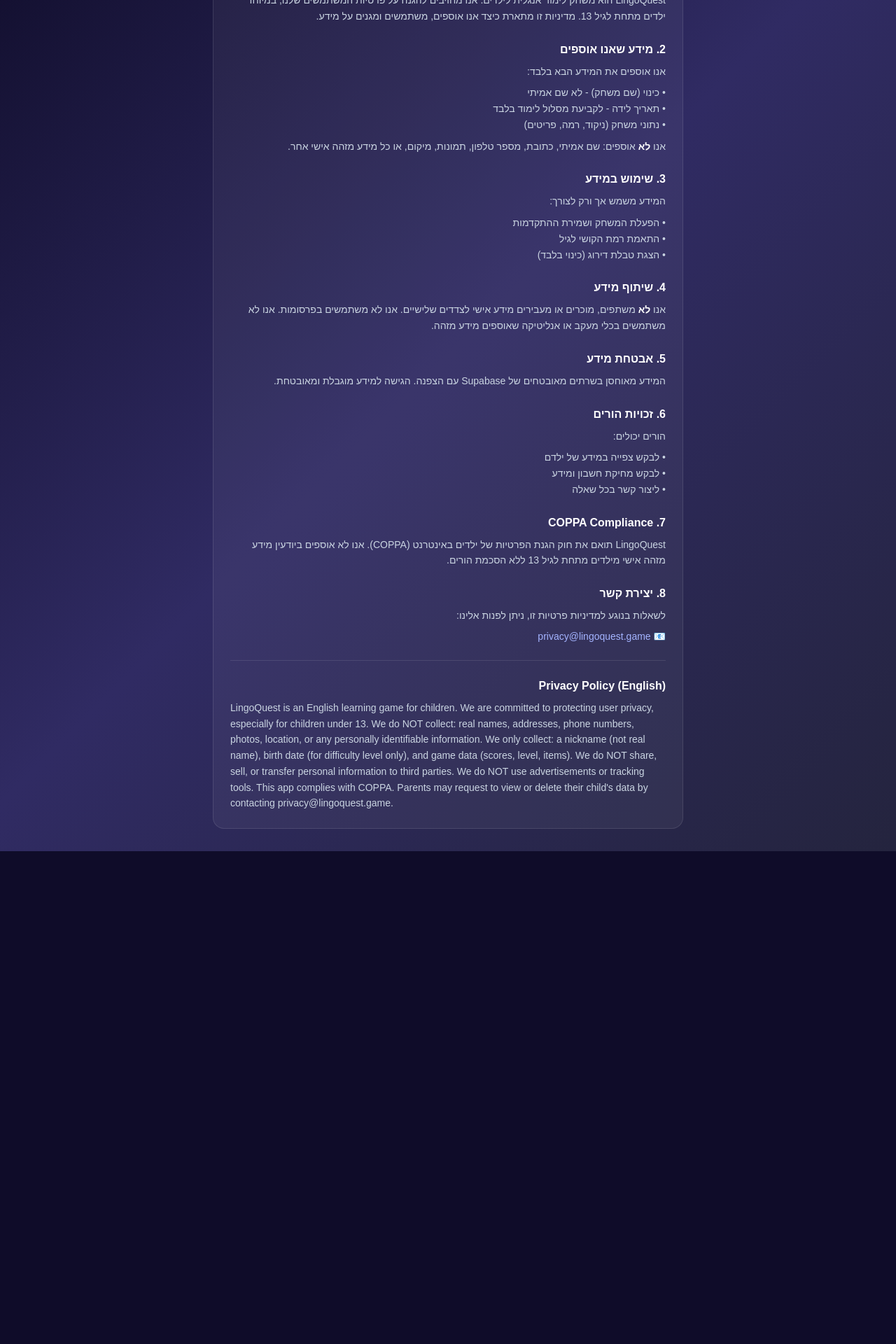
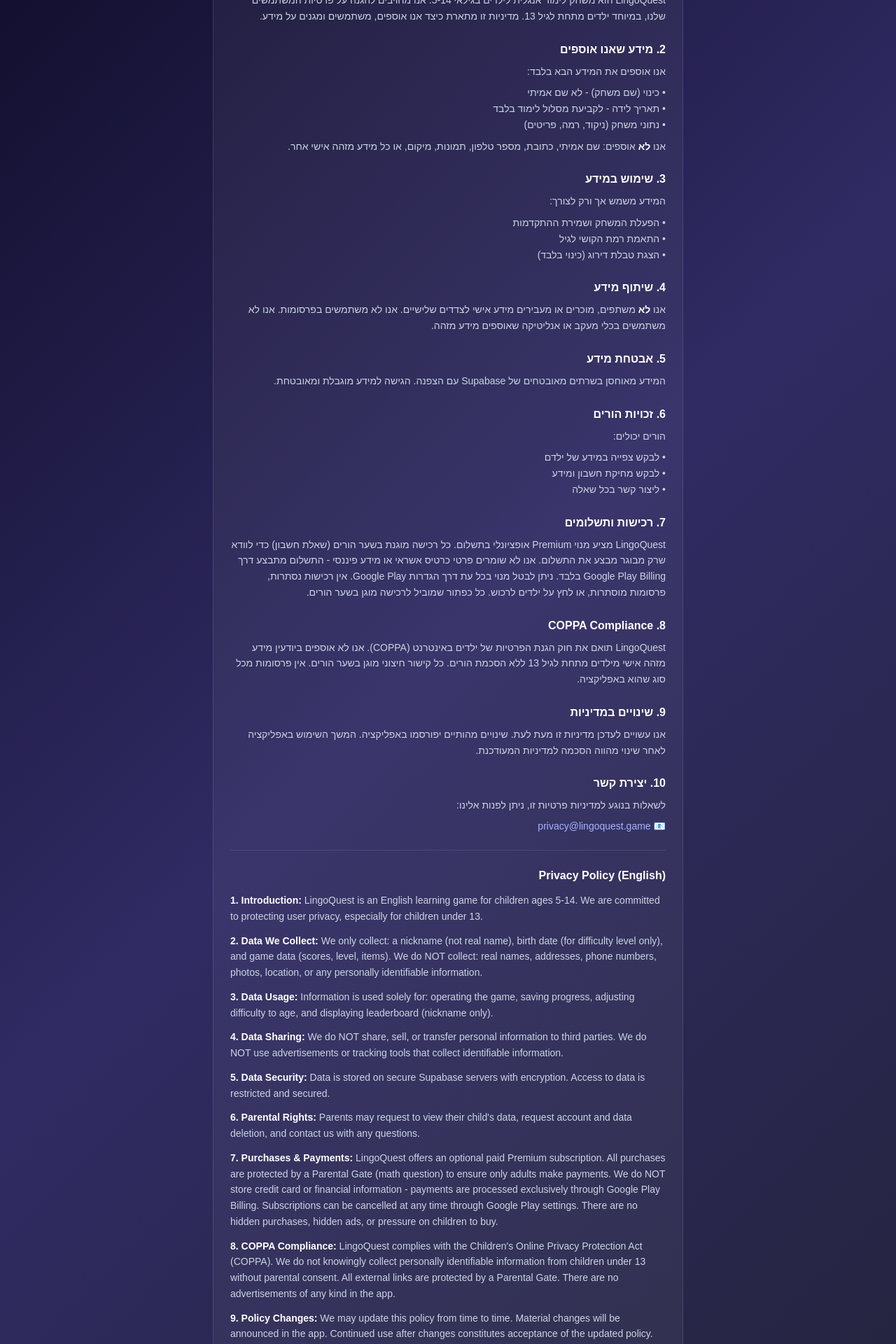
Before and after one commit to roeigalam-jpg/lingoquest, a Next.js app: page /privacy in a window 1280 px wide. Shown: the part 200-2120 px from the top of the page at 70% size. Before the commit the page ends 1416 px from the top, so only its background shows below. Built offline with nearby package versions, Linux system fonts and the light colour scheme.

Commit message:
complete privacy policy

```diff
--- a/app/privacy/PrivacyPolicy.tsx
+++ b/app/privacy/PrivacyPolicy.tsx
@@ -10,19 +10,17 @@
         </div>
 
         <div className="rounded-2xl p-6 space-y-6" style={{ background: 'rgba(255,255,255,0.05)', border: '1px solid rgba(255,255,255,0.1)' }}>
-          <div>
-            <p className="text-xs text-slate-400 mb-4">עדכון אחרון: אפריל 2026</p>
-          </div>
+          <p className="text-xs text-slate-400">עדכון אחרון: אפריל 2026</p>
 
           <div>
             <h2 className="text-base font-black text-white mb-2">1. מבוא</h2>
-            <p className="text-sm text-slate-300 leading-relaxed">LingoQuest הוא משחק לימוד אנגלית לילדים. אנו מחויבים להגנה על פרטיות המשתמשים שלנו, במיוחד ילדים מתחת לגיל 13. מדיניות זו מתארת כיצד אנו אוספים, משתמשים ומגנים על מידע.</p>
+            <p className="text-sm text-slate-300 leading-relaxed">LingoQuest הוא משחק לימוד אנגלית לילדים בגילאי 5-14. אנו מחויבים להגנה על פרטיות המשתמשים שלנו, במיוחד ילדים מתחת לגיל 13. מדיניות זו מתארת כיצד אנו אוספים, משתמשים ומגנים על מידע.</p>
           </div>
 
           <div>
             <h2 className="text-base font-black text-white mb-2">2. מידע שאנו אוספים</h2>
-            <p className="text-sm text-slate-300 leading-relaxed">אנו אוספים את המידע הבא בלבד:</p>
-            <p className="text-sm text-slate-300 leading-relaxed mt-2">• כינוי (שם משחק) - לא שם אמיתי</p>
+            <p className="text-sm text-slate-300 leading-relaxed mb-2">אנו אוספים את המידע הבא בלבד:</p>
+            <p className="text-sm text-slate-300 leading-relaxed">• כינוי (שם משחק) - לא שם אמיתי</p>
             <p className="text-sm text-slate-300 leading-relaxed">• תאריך לידה - לקביעת מסלול לימוד בלבד</p>
             <p className="text-sm text-slate-300 leading-relaxed">• נתוני משחק (ניקוד, רמה, פריטים)</p>
             <p className="text-sm text-slate-300 leading-relaxed mt-2">אנו <strong className="text-white">לא</strong> אוספים: שם אמיתי, כתובת, מספר טלפון, תמונות, מיקום, או כל מידע מזהה אישי אחר.</p>
@@ -30,8 +28,8 @@
 
           <div>
             <h2 className="text-base font-black text-white mb-2">3. שימוש במידע</h2>
-            <p className="text-sm text-slate-300 leading-relaxed">המידע משמש אך ורק לצורך:</p>
-            <p className="text-sm text-slate-300 leading-relaxed mt-2">• הפעלת המשחק ושמירת ההתקדמות</p>
+            <p className="text-sm text-slate-300 leading-relaxed mb-2">המידע משמש אך ורק לצורך:</p>
+            <p className="text-sm text-slate-300 leading-relaxed">• הפעלת המשחק ושמירת ההתקדמות</p>
             <p className="text-sm text-slate-300 leading-relaxed">• התאמת רמת הקושי לגיל</p>
             <p className="text-sm text-slate-300 leading-relaxed">• הצגת טבלת דירוג (כינוי בלבד)</p>
           </div>
@@ -48,19 +46,29 @@
 
           <div>
             <h2 className="text-base font-black text-white mb-2">6. זכויות הורים</h2>
-            <p className="text-sm text-slate-300 leading-relaxed">הורים יכולים:</p>
-            <p className="text-sm text-slate-300 leading-relaxed mt-2">• לבקש צפייה במידע של ילדם</p>
+            <p className="text-sm text-slate-300 leading-relaxed mb-2">הורים יכולים:</p>
+            <p className="text-sm text-slate-300 leading-relaxed">• לבקש צפייה במידע של ילדם</p>
             <p className="text-sm text-slate-300 leading-relaxed">• לבקש מחיקת חשבון ומידע</p>
             <p className="text-sm text-slate-300 leading-relaxed">• ליצור קשר בכל שאלה</p>
           </div>
 
           <div>
-            <h2 className="text-base font-black text-white mb-2">7. COPPA Compliance</h2>
-            <p className="text-sm text-slate-300 leading-relaxed">LingoQuest תואם את חוק הגנת הפרטיות של ילדים באינטרנט (COPPA). אנו לא אוספים ביודעין מידע מזהה אישי מילדים מתחת לגיל 13 ללא הסכמת הורים.</p>
+            <h2 className="text-base font-black text-white mb-2">7. רכישות ותשלומים</h2>
+            <p className="text-sm text-slate-300 leading-relaxed">LingoQuest מציע מנוי Premium אופציונלי בתשלום. כל רכישה מוגנת בשער הורים (שאלת חשבון) כדי לוודא שרק מבוגר מבצע את התשלום. אנו לא שומרים פרטי כרטיס אשראי או מידע פיננסי - התשלום מתבצע דרך Google Play Billing בלבד. ניתן לבטל מנוי בכל עת דרך הגדרות Google Play. אין רכישות נסתרות, פרסומות מוסתרות, או לחץ על ילדים לרכוש. כל כפתור שמוביל לרכישה מוגן בשער הורים.</p>
           </div>
 
           <div>
-            <h2 className="text-base font-black text-white mb-2">8. יצירת קשר</h2>
+            <h2 className="text-base font-black text-white mb-2">8. COPPA Compliance</h2>
+            <p className="text-sm text-slate-300 leading-relaxed">LingoQuest תואם את חוק הגנת הפרטיות של ילדים באינטרנט (COPPA). אנו לא אוספים ביודעין מידע מזהה אישי מילדים מתחת לגיל 13 ללא הסכמת הורים. כל קישור חיצוני מוגן בשער הורים. אין פרסומות מכל סוג שהוא באפליקציה.</p>
+          </div>
+
+          <div>
+            <h2 className="text-base font-black text-white mb-2">9. שינויים במדיניות</h2>
+            <p className="text-sm text-slate-300 leading-relaxed">אנו עשויים לעדכן מדיניות זו מעת לעת. שינויים מהותיים יפורסמו באפליקציה. המשך השימוש באפליקציה לאחר שינוי מהווה הסכמה למדיניות המעודכנת.</p>
+          </div>
+
+          <div>
+            <h2 className="text-base font-black text-white mb-2">10. יצירת קשר</h2>
             <p className="text-sm text-slate-300 leading-relaxed">לשאלות בנוגע למדיניות פרטיות זו, ניתן לפנות אלינו:</p>
             <p className="text-sm text-indigo-300 mt-2">📧 privacy@lingoquest.game</p>
           </div>
@@ -68,9 +76,24 @@
           <div className="h-px" style={{ background: 'rgba(255,255,255,0.1)' }} />
 
           <div>
-            <h2 className="text-base font-black text-white mb-2">Privacy Policy (English)</h2>
-            <p className="text-sm text-slate-300 leading-relaxed" dir="ltr">LingoQuest is an English learning game for children. We are committed to protecting user privacy, especially for children under 13. We do NOT collect: real names, addresses, phone numbers, photos, location, or any personally identifiable information. We only collect: a nickname (not real name), birth date (for difficulty level only), and game data (scores, level, items). We do NOT share, sell, or transfer personal information to third parties. We do NOT use advertisements or tracking tools. This app complies with COPPA. Parents may request to view or delete their child's data by contacting privacy@lingoquest.game.</p>
+            <h2 className="text-base font-black text-white mb-3">Privacy Policy (English)</h2>
+            <div className="space-y-3" dir="ltr">
+              <p className="text-sm text-slate-300 leading-relaxed"><strong className="text-white">1. Introduction:</strong> LingoQuest is an English learning game for children ages 5-14. We are committed to protecting user privacy, especially for children under 13.</p>
+              <p className="text-sm text-slate-300 leading-relaxed"><strong className="text-white">2. Data We Collect:</strong> We only collect: a nickname (not real name), birth date (for difficulty level only), and game data (scores, level, items). We do NOT collect: real names, addresses, phone numbers, photos, location, or any personally identifiable information.</p>
+              <p className="text-sm text-slate-300 leading-relaxed"><strong className="text-white">3. Data Usage:</strong> Information is used solely for: operating the game, saving progress, adjusting difficulty to age, and displaying leaderboard (nickname only).</p>
+              <p className="text-sm text-slate-300 leading-relaxed"><strong className="text-white">4. Data Sharing:</strong> We do NOT share, sell, or transfer personal information to third parties. We do NOT use advertisements or tracking tools that collect identifiable information.</p>
+              <p className="text-sm text-slate-300 leading-relaxed"><strong className="text-white">5. Data Security:</strong> Data is stored on secure Supabase servers with encryption. Access to data is restricted and secured.</p>
+              <p className="text-sm text-slate-300 leading-relaxed"><strong className="text-white">6. Parental Rights:</strong> Parents may request to view their child's data, request account and data deletion, and contact us with any questions.</p>
+              <p className="text-sm text-slate-300 leading-relaxed"><strong className="text-white">7. Purchases & Payments:</strong> LingoQuest offers an optional paid Premium subscription. All purchases are protected by a Parental Gate (math question) to ensure only adults make payments. We do NOT store credit card or financial information - payments are processed exclusively through Google Play Billing. Subscriptions can be cancelled at any time through Google Play settings. There are no hidden purchases, hidden ads, or pressure on children to buy.</p>
+              <p className="text-sm text-slate-300 leading-relaxed"><strong className="text-white">8. COPPA Compliance:</strong> LingoQuest complies with the Children's Online Privacy Protection Act (COPPA). We do not knowingly collect personally identifiable information from children under 13 without parental consent. All external links are protected by a Parental Gate. There are no advertisements of any kind in the app.</p>
+              <p className="text-sm text-slate-300 leading-relaxed"><strong className="text-white">9. Policy Changes:</strong> We may update this policy from time to time. Material changes will be announced in the app. Continued use after changes constitutes acceptance of the updated policy.</p>
+              <p className="text-sm text-slate-300 leading-relaxed"><strong className="text-white">10. Contact:</strong> For questions regarding this privacy policy, contact us at: privacy@lingoquest.game</p>
+            </div>
           </div>
+        </div>
+
+        <div className="text-center mt-6">
+          <p className="text-xs text-slate-600">© 2026 LingoQuest. All rights reserved.</p>
         </div>
       </div>
     </div>
```
